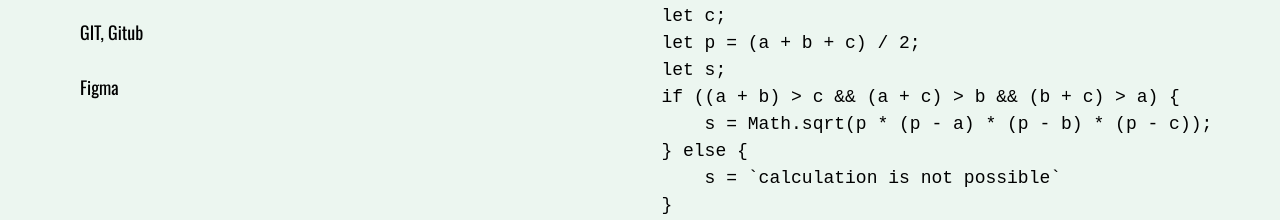
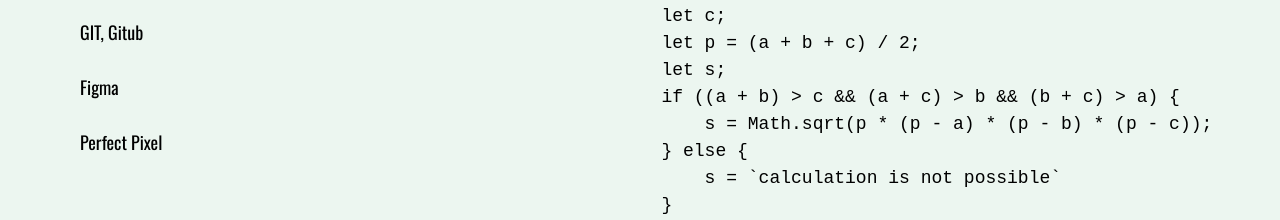
Before and after one commit to Irek81/rsschool-cv, a plain HTML site: page index.html in a window 1280 px wide. Shown: the part 890-1110 px from the top of the page. Drawn offline with nearby package versions, Linux system fonts and the light colour scheme.

Commit message:
feat: add skill in index.html

```diff
--- a/index.html
+++ b/index.html
@@ -82,6 +82,7 @@
                     <li class="list__item">CSS</li>
                     <li class="list__item">GIT, Gitub</li>
                     <li class="list__item">Figma</li>
+                    <li class="list__item">Perfect Pixel</li>
                 </ul>
             </section>
             <section class="section code-example" id="code-example">
```
